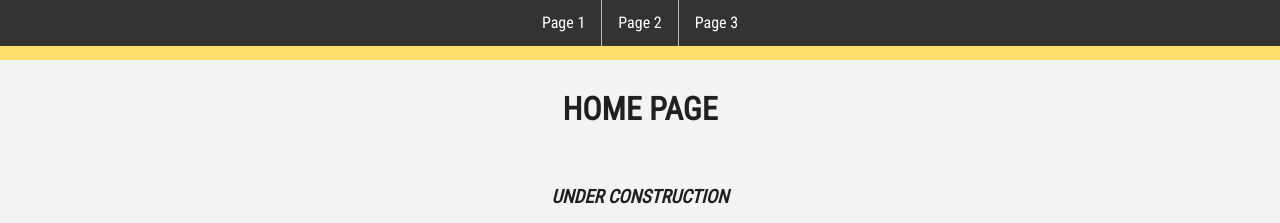
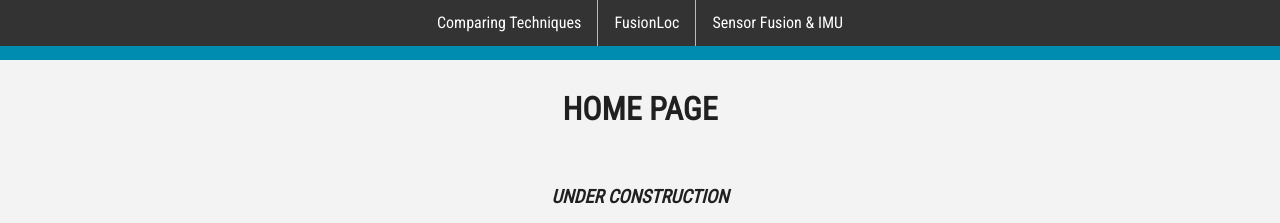
Before and after one commit to indoorpositioning/website, a plain HTML site: page index.html in a window 1280 px wide. Shown: the top 223 px of the page. Drawn offline with Linux system fonts and the light colour scheme.

Commit message:
Change header colour and menu options

```diff
--- a/css/style.css
+++ b/css/style.css
@@ -11,7 +11,7 @@ header {
     height: 60px;
     top: 0;
     width: 100%;
-    background-color: #FFDF6C;
+    background-color: #008BB0;
     position: fixed;
 }
 
--- a/index.html
+++ b/index.html
@@ -15,9 +15,9 @@
             <nav>
                 <div class="container-1400">
                     <ul>
-                        <li><a href="page1.html">Page 1</a></li>
-                        <li><a href="page2.html">Page 2</a></li>
-                        <li><a href="page3.html">Page 3</a></li>
+                        <li><a href="page1.html">Comparing Techniques</a></li>
+                        <li><a href="page2.html">FusionLoc</a></li>
+                        <li><a href="page3.html">Sensor Fusion & IMU</a></li>
                     </ul>
                 </div>
             </nav>
@@ -28,5 +28,14 @@
         <h3><i>Under construction</i></h3>
         <br>
         <div class="images"><img src="images/Capture.PNG" alt="Logo"></div>
+
+        <!--
+        TODO:
+        - research group name
+        - about us (include that we're from uoft), research goals, individual bios
+        - github org link
+        - publications
+        - contact info
+        -->
     </body>
 </html>
```
Also changed, not shown: page1.html (+1 -1 lines), page2.html (+1 -1 lines).
